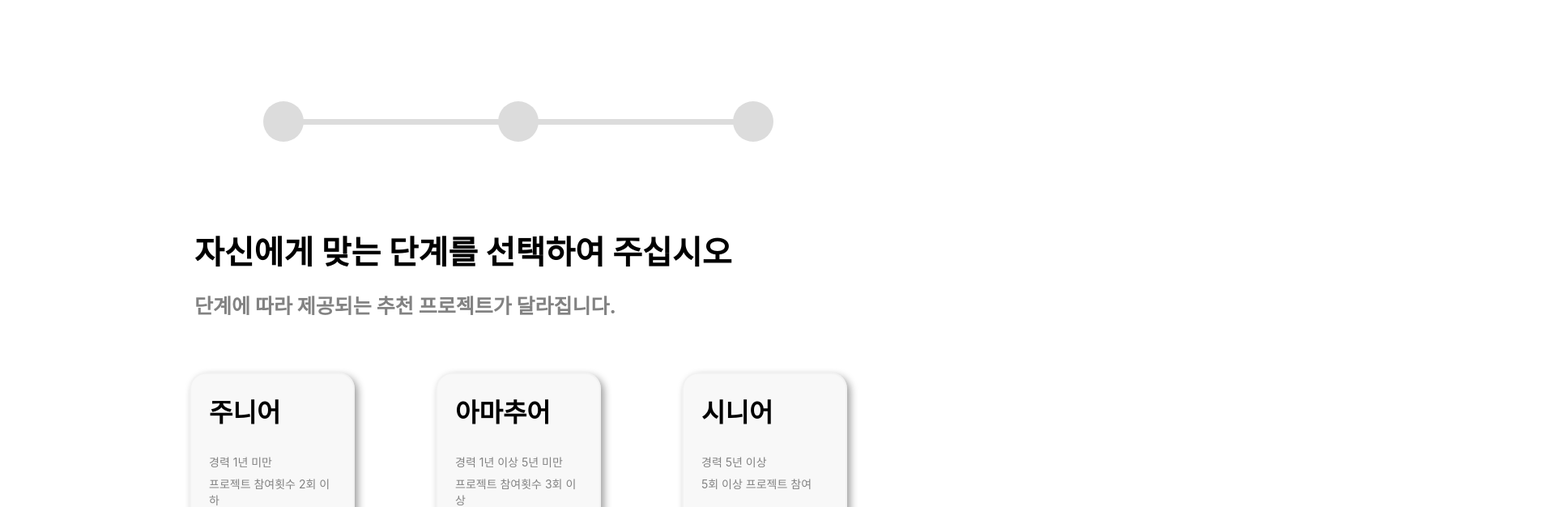
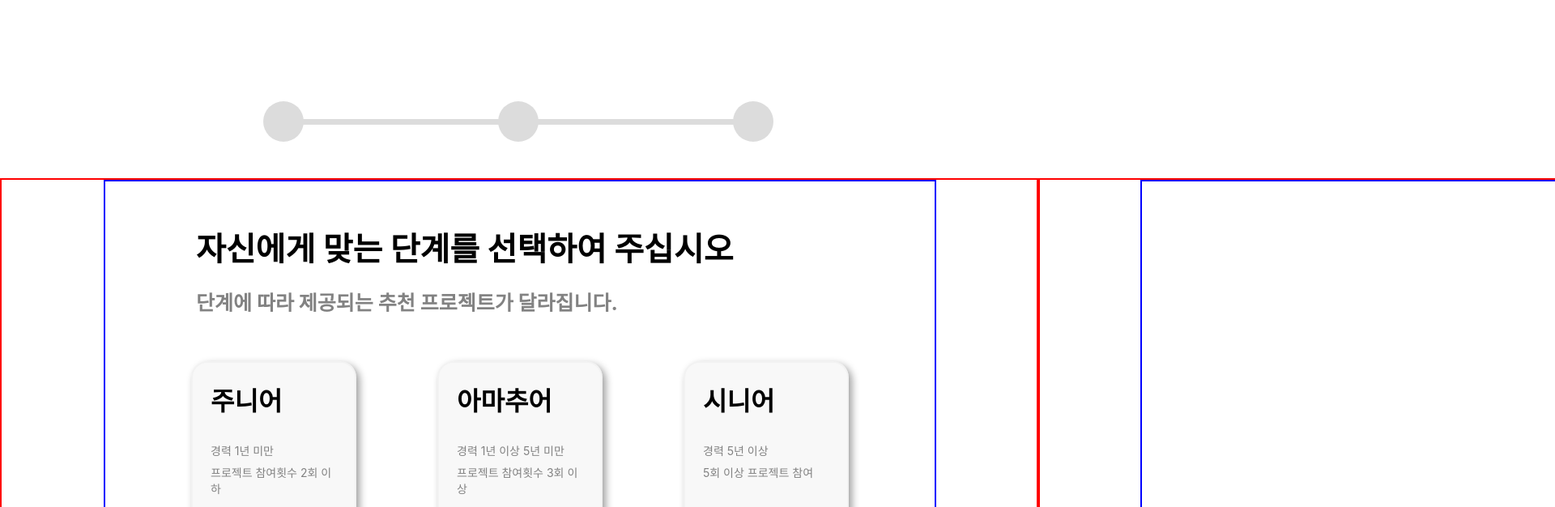
Before and after one commit to daeseopk/JuniorShip-Front, a React (Create React App) app: page /SignUp in a window 1280 px wide. Shown: the top 626 px of the page at 81% size, 1920 px wide, since content can reach past the window. Built offline with nearby package versions, Linux system fonts and the light colour scheme; what quill-image-resize-module-react would draw is missing.

Commit message:
2022/06/21

```diff
--- a/package.json
+++ b/package.json
@@ -6,6 +6,7 @@
    "dependencies": {
       "@reduxjs/toolkit": "^1.8.2",
       "axios": "^0.27.2",
+      "http-proxy-middleware": "^2.0.6",
       "quill-image-resize-module-react": "^3.0.0",
       "react": "^16.14.0",
       "react-dom": "^16.14.0",
--- a/src/Components/Editor/Editor.module.css
+++ b/src/Components/Editor/Editor.module.css
@@ -2,7 +2,7 @@
    display: block;
    margin-top: 100px;
    width: 80%;
-   height: 550px;
+   height: 80%;
 }
 .TitleWrapper {
    width: 99%;
--- a/src/Components/SignUp/Btn.module.css
+++ b/src/Components/SignUp/Btn.module.css
@@ -3,6 +3,7 @@
    align-items: center;
    justify-content: center;
    left: 50%;
+   bottom: 25%;
    transform: translate(-50%, 0);
    position: relative;
    width: fit-content;
--- a/src/Components/SignUp/ProgressBar.module.css
+++ b/src/Components/SignUp/ProgressBar.module.css
@@ -7,6 +7,7 @@
    width: 100%;
    height: 140px;
 }
+
 .CircleWrapper {
    position: relative;
    margin-left: 120px;
--- a/src/Components/SignUp/SignUpBody.module.css
+++ b/src/Components/SignUp/SignUpBody.module.css
@@ -1,6 +1,7 @@
 .SignUpBodyWrapper {
    width: 80%;
    height: 100%;
+   border: 2px solid blue;
 }
 .TitleWrapper {
    position: relative;
--- /dev/null
+++ b/src/Components/SignUp/SignUpBodyContainer.js
@@ -0,0 +1,15 @@
+import styled from "styled-components";
+
+const SignUpContainer = styled.div`
+   position: absolute;
+   display: flex;
+   justify-content: center;
+   top: 10%;
+   left: ${(prop) => prop.left};
+   z-index: ${(prop) => prop.z_index};
+   width: 100%;
+   height: 65%;
+   transition: 0.8s ease all;
+   border: 2px solid red;
+`;
+export default SignUpContainer;
--- a/src/Components/SignUp/SignUpOne.js
+++ b/src/Components/SignUp/SignUpOne.js
@@ -1,19 +1,8 @@
 import { React, useState } from "react";
-import styled from "styled-components";
 import styles from "./SignUpBody.module.css";
 import Cards from "./Cards";
 import { useSelector } from "react-redux";
-
-const SignUpContainer = styled.div`
-   position: relative;
-   display: flex;
-   justify-content: center;
-   top: 10%;
-   left: ${(prop) => prop.left};
-   width: 100%;
-   height: 75%;
-   transition: 0.8s ease all;
-`;
+import SignUpBodyContainer from "./SignUpBodyContainer";
 
 export default function SignUpBody({ setSelect }) {
    const status_redux = useSelector((state) => state.status.value.status);
@@ -39,7 +28,9 @@ export default function SignUpBody({ setSelect }) {
 
    return (
       //페이지 전환 시 left -100%
-      <SignUpContainer left={status_redux === 0 ? "0%" : "-100%"}>
+      <SignUpBodyContainer
+         z_index={status_redux === 0 ? "99" : "-1"}
+         left={status_redux === 0 ? "0%" : "-100%"}>
          <div className={styles.SignUpBodyWrapper}>
             <div className={styles.TitleWrapper}>
                <h1>자신에게 맞는 단계를 선택하여 주십시오</h1>
@@ -58,6 +49,6 @@ export default function SignUpBody({ setSelect }) {
                ))}
             </div>
          </div>
-      </SignUpContainer>
+      </SignUpBodyContainer>
    );
 }
--- /dev/null
+++ b/src/Components/SignUp/SignUpTwo.js
@@ -0,0 +1,17 @@
+import React from "react";
+import SignUpBodyContainer from "./SignUpBodyContainer";
+import styles from "./SignUpBody.module.css";
+import { useSelector } from "react-redux";
+
+export default function SignUpTwo() {
+   const status_redux = useSelector((state) => state.status.value.status);
+   return (
+      <SignUpBodyContainer
+         z_index={status_redux === 1 ? "99" : "-1"}
+         left={
+            status_redux === 1 ? "0%" : status_redux === 0 ? "100%" : "-100%"
+         }>
+         <div className={styles.SignUpBodyWrapper}></div>
+      </SignUpBodyContainer>
+   );
+}
--- a/src/Routes/SignUp/SignUp.js
+++ b/src/Routes/SignUp/SignUp.js
@@ -2,6 +2,7 @@ import { React, useState } from "react";
 import styles from "./SignUp.module.css";
 import ProgressBar from "../../Components/SignUp/ProgressBar";
 import SignUpOne from "../../Components/SignUp/SignUpOne";
+import SignUpTwo from "../../Components/SignUp/SignUpTwo";
 import Btn from "../../Components/SignUp/Btn";
 
 export default function SignUp() {
@@ -12,7 +13,10 @@ export default function SignUp() {
       <div className={styles.Container}>
          <div className={styles.SignUpContainer}>
             <ProgressBar />
-            <SignUpOne setSelect={setSelect} />
+            <div className={styles.SignUpBodyWrapper}>
+               <SignUpOne setSelect={setSelect} />
+               <SignUpTwo />
+            </div>
             <Btn
                select={select}
                activeBtn={activeBtn}
--- a/src/Routes/SignUp/SignUp.module.css
+++ b/src/Routes/SignUp/SignUp.module.css
@@ -1,13 +1,19 @@
 .Container {
    display: flex;
-   width: 1920px;
+   width: 100vw;
    height: 100vh;
    justify-content: center;
 }
 .SignUpContainer {
    display: block;
    justify-content: center;
-   width: 80%;
+   width: 100%;
    min-width: 1150px;
    height: 100%;
 }
+.SignUpBodyWrapper {
+   position: relative;
+   display: flex;
+   width: 100%;
+   height: 100%;
+}
```
Also changed, not shown: src/setupProxy.js (added, +10 -0 lines), 2 other files (tests, documents, lock files or other folders). Lines whose indentation alone changed are shown as unchanged.
